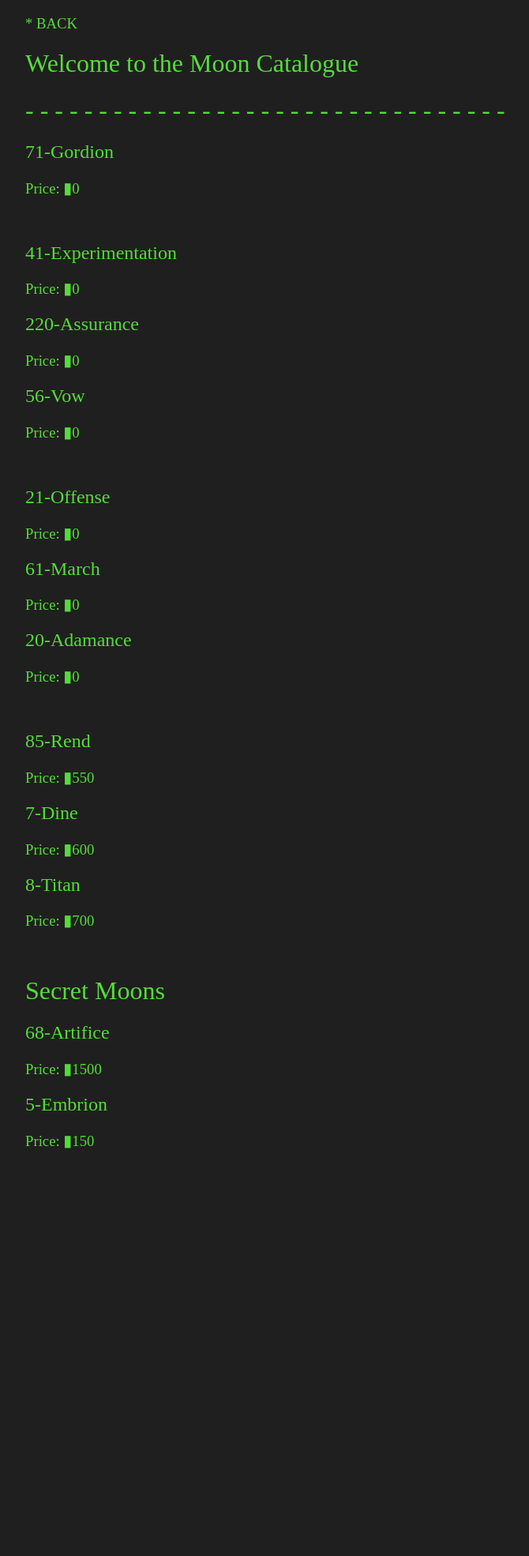
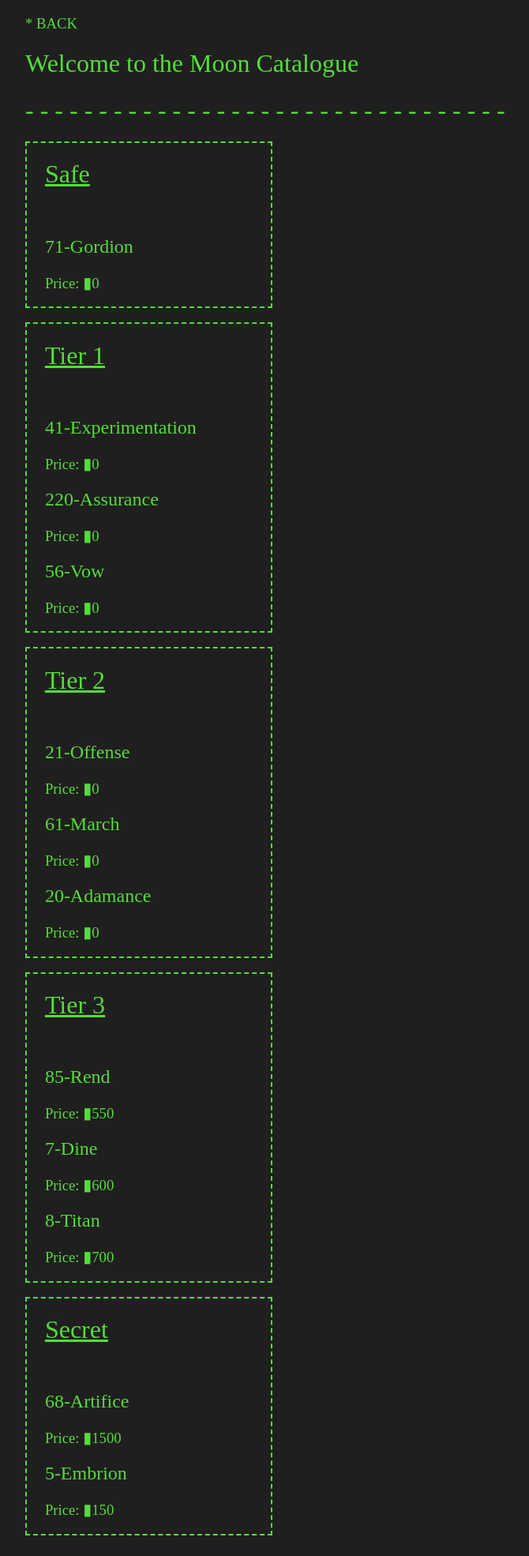
Before and after one commit to 22236bhs/FlaskApp, a Flask app: page /moons in a window 1280 px wide. Shown: the whole page at 79% size, without its empty margins (96-766 px from the left). Before the commit the page ends 1454 px from the top, so only its background shows below. Run offline with Flask 3, Linux system fonts and the light colour scheme; data comes from the database, SQL or seed files in the repository; both versions use the stored data as it was after the commit; some web fonts are replaced.

Commit message:
added borders and titles to moon tiers. renamed app_content. made entity favourite moons a clickable link

```diff
--- a/app.py
+++ b/app.py
@@ -1,7 +1,7 @@
 from flask import Flask, render_template, request, abort
 from werkzeug.security import check_password_hash
 import sqlite3
-import app_content
+import code_params
 
 app = Flask(__name__)
 DATABASE = "LCdb.db"
@@ -91,7 +91,7 @@ def entity(id):
     data = execute_query('''
                         SELECT Entities.name, danger, bestiary, Setting.name,
                         Moons.name, sp_hp, mp_hp, power, max_spawned,
-                        Entities.description, Entities.pictures
+                        Entities.description, Entities.pictures, Moons.id
                         FROM Entities
                         JOIN Moons ON Entities.fav_moon = Moons.id
                         JOIN Setting ON Entities.setting = Setting.id
@@ -112,7 +112,8 @@ def entity(id):
         "power": data[7],
         "max_spawned": data[8],
         "description": data[9],
-        "pictures": set_picture_list(data[10])
+        "pictures": set_picture_list(data[10]),
+        "fav_moon_id": data[11]
     }
 
     if params["bestiary"]:
@@ -141,7 +142,8 @@ def moons():
     return render_template("moons/moonlist.html",
                            params=params,
                            title=get_title("/moons"),
-                           admin=admin)
+                           admin=admin,
+                           moon_tiers=code_params.moon_tiers)
 
 
 @app.route("/moons/<int:id>")  # Moon data page
@@ -359,8 +361,8 @@ def login():
     return render_template("login.html",
                            login_message=current_login_message,
                            admin=admin,
-                           username_max_length=app_content.username_max_length,
-                           password_max_length=app_content.password_max_length,
+                           username_max_length=code_params.username_max_length,
+                           password_max_length=code_params.password_max_length,
                            title=get_title("/login"))
 
 
@@ -373,19 +375,19 @@ def loginregister():
     password = request.form.get("password")
 
     if not username:
-        login_message = app_content.login_failure_message
+        login_message = code_params.login_failure_message
         return app.redirect("/login")
 
     if not password:
-        login_message = app_content.login_failure_message
+        login_message = code_params.login_failure_message
         return app.redirect("/login")
 
-    if len(username) > app_content.username_max_length:
-        login_message = app_content.username_too_large_message
+    if len(username) > code_params.username_max_length:
+        login_message = code_params.username_too_large_message
         return app.redirect("/login")
 
-    if len(password) > app_content.password_max_length:
-        login_message = app_content.password_too_large_message
+    if len(password) > code_params.password_max_length:
+        login_message = code_params.password_too_large_message
         return app.redirect("/login")
 
     userdata = execute_query("SELECT id, username FROM AdminLogins")
@@ -400,11 +402,11 @@ def loginregister():
         if check_password_hash(execute_query("SELECT passwordhash FROM AdminLogins WHERE id=?",
                                              (userid,))[0][0], password):
             admin = True
-            login_message = app_content.login_success_message
+            login_message = code_params.login_success_message
             success = True
 
     if not success:
-        login_message = app_content.login_failure_message
+        login_message = code_params.login_failure_message
     return app.redirect("/login")
 
 
--- a/app_content.py
+++ b/code_params.py
@@ -6,3 +6,5 @@ password_too_large_message = "Password too large"
 
 login_success_message = "Login Successful"
 login_failure_message = "Invalid Username or Password"
+
+moon_tiers = ["Safe", "Tier 1", "Tier 2", "Tier 3", "Secret"]
--- a/static/style.css
+++ b/static/style.css
@@ -49,7 +49,7 @@ input{
 }
 
 .moon-entry{
-    width: 30%;
+    width: auto;
     font-size: inherit;
 }
 
@@ -59,10 +59,6 @@ input{
 
 .text-area-input{
     font-size: 130%;
-}
-
-div{
-    width: auto;
 }
 
 .link{
@@ -77,3 +73,17 @@ a:hover{
     color: black;
     background-color: white;
 }
+
+.home-page-link{
+    width: 20%;
+}
+
+.grouping-border{
+    border: 2px dashed rgb(83, 221, 58);
+    width: 25%;
+    padding-left: 2%;
+}
+
+.moon-group-header{
+    text-decoration: underline;
+}
--- a/templates/entities/entity.html
+++ b/templates/entities/entity.html
@@ -24,7 +24,7 @@
 {% endif %}
 <h2>Power Level: {{params["power"]}}</h2>
 <h2>Max Spawn Count: {{params["max_spawned"]}}</h2>
-<h2>Favourite Moon: {{params["fav_moon"]}}</h2>
+<h2>Favourite Moon: <a href="/moons/{{params['fav_moon_id']}}">{{params["fav_moon"]}}</a></h2>
 <h2>Spawns {{params["setting"]}}</h2>
 <h2>Bestiary: </h2>
 <p class="descriptions">{{ params['bestiary'] | replace('\n', '<br>' | safe)}}</p>
--- a/templates/moons/moonlist.html
+++ b/templates/moons/moonlist.html
@@ -13,30 +13,23 @@
 
 {% block content %}
 
-{% for i in range(4) %}
+{% for i in range(5) %}
+<div class="grouping-border">
+<h1 class="moon-group-header">{{moon_tiers[i]}}</h1>
+<br>
+{% for moon in params[i] %}
 
-{% for moon in params[i] %}
 <h1 class="moon-entry">
 <a href="/moons/{{moon['id']}}">
 <h2 class="link">{{moon['name']}}</h2>
 <h3 class="link">Price: <cred class="link">▮</cred>{{moon['price']}}</h3>
 </a>
 </h1>
+
 {% endfor %}
-
+</div>
 <br>
 
 {% endfor %}
 
-<h1>Secret Moons</h1>
-
-{% for moon in params[4] %}
-<h1 class="moon-entry">
-<a href="/moons/{{moon['id']}}">
-<h2 class="link">{{moon['name']}}</h2>
-<h3 class="link">Price: <cred class="link">▮</cred>{{moon['price']}}</h3>
-</a>
-</h1>
-{% endfor %}
-
 {% endblock %}
```
Also changed, not shown: templates/main.html (+4 -4 lines), LCdb.db.
